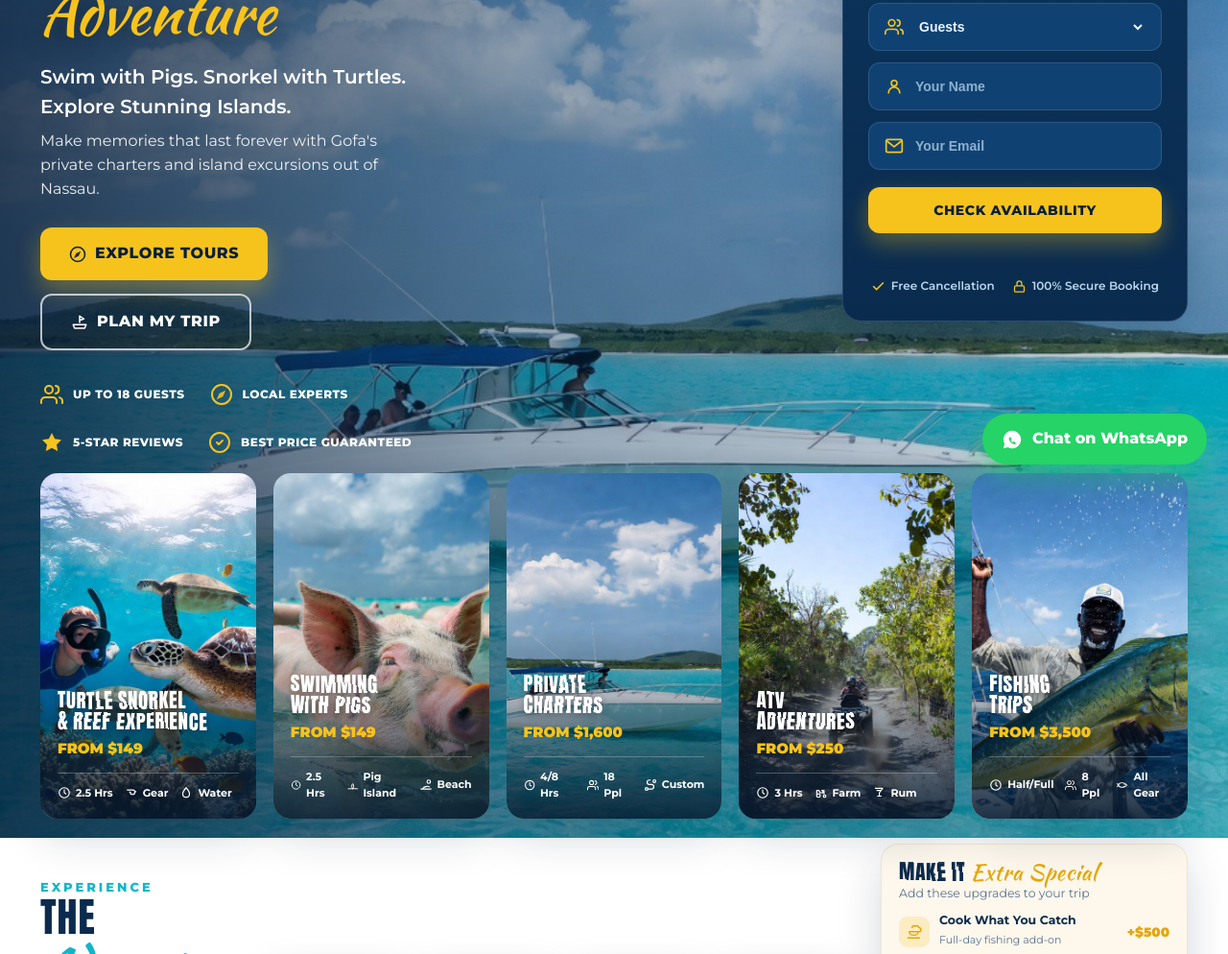
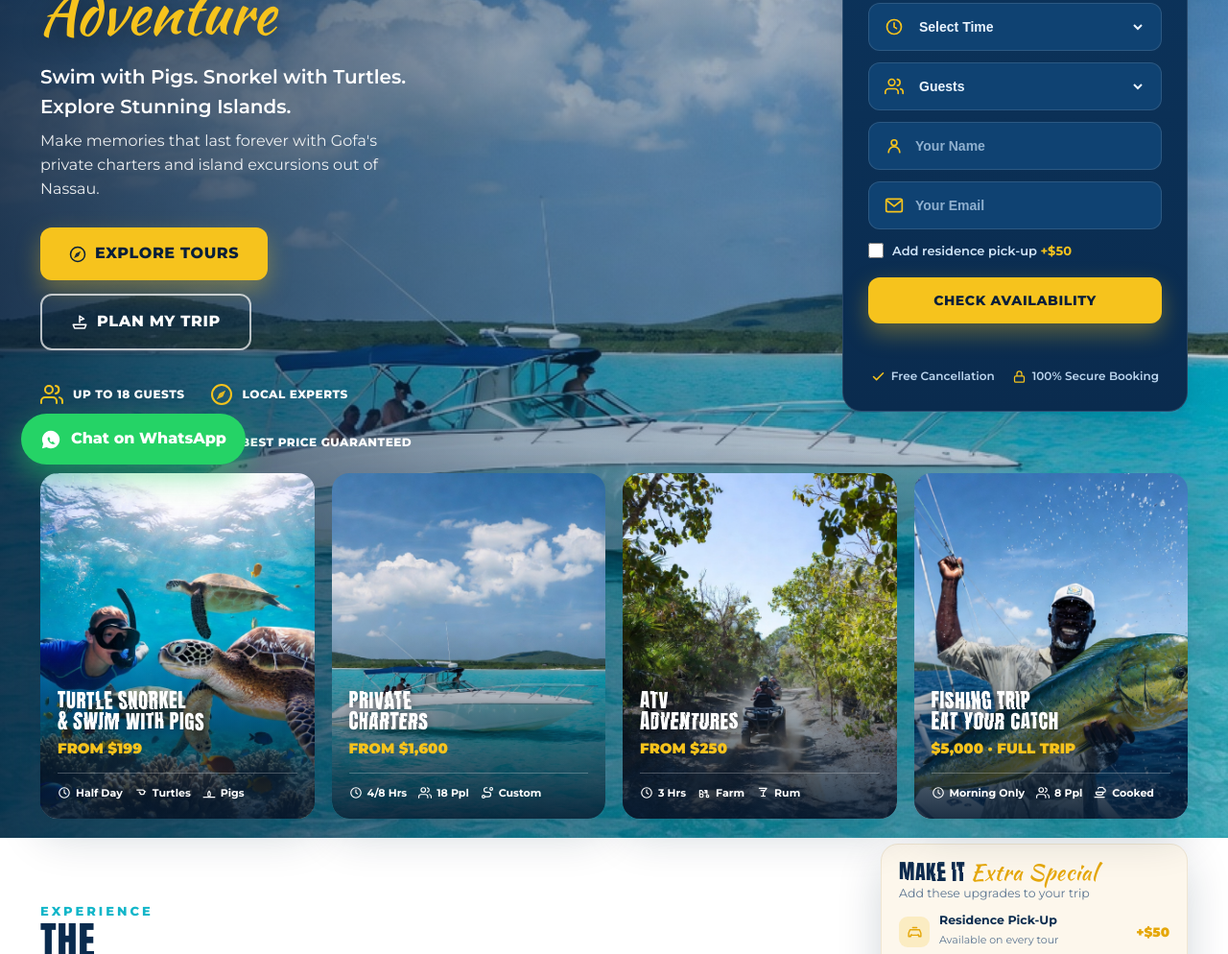
Before and after one commit to 3sh4rd/Gofa-chartering, a website: page index.html in a window 1280 px wide. Shown: the part 294-1288 px from the top of the page at 96% size. Drawn offline with Linux system fonts and the light colour scheme.

Commit message:
Merge tours, fishing full trip, scheduling, pickup add-on, live chat

```diff
--- a/index.html
+++ b/index.html
@@ -83,6 +83,9 @@
   .field select,.field input{background:transparent;border:none;color:#eaf4ff;font-size:14px;width:100%;outline:none;font-weight:600}
   .field select option{color:#0a2b4e}
   .book-card .btn{width:100%;margin-top:6px;justify-content:center}
+  .pickup-line{display:flex;align-items:center;gap:9px;color:#cfe4f7;font-size:13px;font-weight:600;margin:2px 0 12px;cursor:pointer}
+  .pickup-line b{color:var(--gold)}
+  .pickup-line input{width:16px;height:16px;accent-color:var(--gold);flex:0 0 auto}
   .assur{display:flex;gap:18px;justify-content:center;margin-top:16px;font-size:12px;color:#bcd6ef;font-weight:600}
   .assur span{display:flex;align-items:center;gap:6px}
   .assur svg{width:15px;height:15px;color:var(--gold)}
@@ -93,7 +96,7 @@
   .sec-head .ey{color:var(--teal);font-weight:800;letter-spacing:3px;text-transform:uppercase;font-size:13px}
   .sec-head h2{font-family:'Anton',Impact,sans-serif;font-weight:400;font-size:44px;color:var(--navy);margin:10px 0;text-transform:uppercase;letter-spacing:1px}
   .sec-head p{color:var(--muted);font-size:16px}
-  .card-row{display:grid;grid-template-columns:repeat(5,1fr);gap:18px;margin-top:-380px;position:relative;z-index:6}
+  .card-row{display:grid;grid-template-columns:repeat(4,1fr);gap:18px;margin-top:-380px;position:relative;z-index:6}
   .tours-head{margin-top:52px !important;margin-bottom:0 !important}
   .tcard{position:relative;border-radius:18px;overflow:hidden;min-height:360px;color:#fff;box-shadow:var(--shadow);display:flex;flex-direction:column;justify-content:flex-end;transition:transform .2s}
   .tcard:hover{transform:translateY(-6px)}
@@ -209,7 +212,7 @@
   .foot .contact-line svg{width:18px;height:18px;color:var(--gold);flex:0 0 auto}
   .copyright{border-top:1px solid rgba(255,255,255,.12);margin-top:36px;padding-top:20px;text-align:center;font-size:13px;color:#7f9ac0}
 
-  .wa{position:fixed;right:22px;bottom:22px;z-index:80;background:#25d366;color:#fff;padding:14px 20px;border-radius:40px;font-weight:800;display:flex;align-items:center;gap:10px;box-shadow:0 12px 30px rgba(37,211,102,.5);cursor:pointer;transition:transform .18s}
+  .wa{position:fixed;left:22px;bottom:22px;z-index:80;background:#25d366;color:#fff;padding:14px 20px;border-radius:40px;font-weight:800;display:flex;align-items:center;gap:10px;box-shadow:0 12px 30px rgba(37,211,102,.5);cursor:pointer;transition:transform .18s}
   .wa:hover{transform:translateY(-3px)}
   .wa svg{width:22px;height:22px}
 
@@ -328,14 +331,18 @@
       <input type="checkbox" name="botcheck" style="display:none" tabindex="-1" autocomplete="off" />
       <h3><span class="g">Book</span> Your Adventure</h3>
       <div class="field"><svg><use href="#i-pin"/></svg>
-        <select name="tour"><option value="">Select Tour</option><option>Turtle Snorkel &amp; Reef</option><option>Swimming with Pigs</option><option>Private Charter</option><option>ATV Adventure</option><option>Deep Sea Fishing</option></select>
+        <select name="tour" id="tourSelect"><option value="">Select Tour</option><option>Turtle Snorkel &amp; Swim With Pigs</option><option>Private Charter</option><option>ATV Adventure</option><option>Fishing Trip (Eat Your Catch)</option></select>
       </div>
       <div class="field"><svg><use href="#i-cal"/></svg><input type="text" name="date" placeholder="Select Date" onfocus="(this.type='date')" /></div>
+      <div class="field"><svg><use href="#i-clock"/></svg>
+        <select name="time" id="timeSelect"><option value="">Select Time</option><option>Morning</option><option>Afternoon (1:00 PM)</option></select>
+      </div>
       <div class="field"><svg><use href="#i-users"/></svg>
         <select name="guests"><option value="">Guests</option><option>1–2</option><option>3–6</option><option>7–12</option><option>13–18</option></select>
       </div>
       <div class="field"><svg><use href="#i-crew"/></svg><input type="text" name="name" placeholder="Your Name" required /></div>
       <div class="field"><svg><use href="#i-mail"/></svg><input type="email" name="email" placeholder="Your Email" required /></div>
+      <label class="pickup-line"><input type="checkbox" name="pickup" value="Yes (+$50)" /> <span>Add residence pick-up <b>+$50</b></span></label>
       <button type="submit" class="btn">Check Availability</button>
       <div class="form-msg" id="bookingMsg" role="status"></div>
       <div class="assur">
@@ -352,22 +359,12 @@
     <div class="card-row">
 
       <a class="tcard" href="#home">
-        <img class="scene" src="TURTLES SNORKLING.jpg" alt="Snorkeling with turtles and reef fish in the Bahamas" style="object-fit:cover" />
+        <img class="scene" src="TURTLES SNORKLING.jpg" alt="Turtle snorkel and swimming with pigs in the Bahamas" style="object-fit:cover" />
         <div class="ov"></div>
         <div class="inner">
-          <h3>Turtle Snorkel<br>& Reef Experience</h3>
-          <div class="price">FROM $149</div>
-          <div class="meta"><span><svg><use href="#i-clock"/></svg>2.5 Hrs</span><span><svg><use href="#i-mask"/></svg>Gear</span><span><svg><use href="#i-drop"/></svg>Water</span></div>
-        </div>
-      </a>
-
-      <a class="tcard" href="#home">
-        <img class="scene" src="PIGS.jpg" alt="Swimming with pigs in the Bahamas" style="object-fit:cover" />
-        <div class="ov"></div>
-        <div class="inner">
-          <h3>Swimming<br>With Pigs</h3>
-          <div class="price">FROM $149</div>
-          <div class="meta"><span><svg><use href="#i-clock"/></svg>2.5 Hrs</span><span><svg><use href="#i-island"/></svg>Pig Island</span><span><svg><use href="#i-beach"/></svg>Beach</span></div>
+          <h3>Turtle Snorkel<br>&amp; Swim With Pigs</h3>
+          <div class="price">FROM $199</div>
+          <div class="meta"><span><svg><use href="#i-clock"/></svg>Half Day</span><span><svg><use href="#i-mask"/></svg>Turtles</span><span><svg><use href="#i-island"/></svg>Pigs</span></div>
         </div>
       </a>
 
@@ -395,9 +392,9 @@
         <img class="scene" src="FISHING TRIPS.jpg" alt="Angler with a mahi-mahi catch on a Bahamas fishing charter" style="object-fit:cover" />
         <div class="ov"></div>
         <div class="inner">
-          <h3>Fishing<br>Trips</h3>
-          <div class="price">FROM $3,500</div>
-          <div class="meta"><span><svg><use href="#i-clock"/></svg>Half/Full</span><span><svg><use href="#i-users"/></svg>8 Ppl</span><span><svg><use href="#i-fish"/></svg>All Gear</span></div>
+          <h3>Fishing Trip<br>Eat Your Catch</h3>
+          <div class="price">$5,000 · FULL TRIP</div>
+          <div class="meta"><span><svg><use href="#i-clock"/></svg>Morning Only</span><span><svg><use href="#i-users"/></svg>8 Ppl</span><span><svg><use href="#i-cook"/></svg>Cooked</span></div>
         </div>
       </a>
 
@@ -437,6 +434,7 @@
     <div class="upsell">
       <h3><span class="rug">Make It</span> <span class="g">Extra Special</span></h3>
       <div class="s">Add these upgrades to your trip</div>
+      <div class="up-item"><div class="l"><span class="ib"><svg><use href="#i-taxi"/></svg></span><div class="t"><b>Residence Pick-Up</b><small>Available on every tour</small></div></div><div class="p">+$50</div></div>
       <div class="up-item"><div class="l"><span class="ib"><svg><use href="#i-cook"/></svg></span><div class="t"><b>Cook What You Catch</b><small>Full-day fishing add-on</small></div></div><div class="p">+$500</div></div>
       <div class="up-item"><div class="l"><span class="ib"><svg><use href="#i-lobster"/></svg></span><div class="t"><b>Lobster Meal</b><small>Seasonal</small></div></div><div class="p">+$500</div></div>
       <div class="up-item"><div class="l"><span class="ib"><svg><use href="#i-cocktail"/></svg></span><div class="t"><b>Premium Drinks Package</b><small>All day</small></div></div><div class="p">+$100</div></div>
@@ -500,6 +498,18 @@
     video.addEventListener('play', function () { card.classList.add('playing'); });
   });
 
+  // --- Fishing trips are morning-only; other tours offer morning or 1pm ----
+  var tourSel = document.getElementById('tourSelect');
+  var timeSel = document.getElementById('timeSelect');
+  if (tourSel && timeSel) {
+    var aftOpt = Array.prototype.filter.call(timeSel.options, function (o) { return /Afternoon/.test(o.text); })[0];
+    tourSel.addEventListener('change', function () {
+      var isFishing = /Fishing/.test(tourSel.value);
+      if (aftOpt) aftOpt.disabled = isFishing;
+      if (isFishing && /Afternoon/.test(timeSel.value)) timeSel.value = 'Morning';
+    });
+  }
+
   function serialize(form) {
     var data = {};
     new FormData(form).forEach(function (v, k) { data[k] = v; });
@@ -559,5 +569,25 @@
 })();
 </script>
 
+<!-- ==========================================================================
+     LIVE CHAT (Tawk.to) — lets the admin chat with customers on the site.
+     SETUP (free): 1) Sign up at https://tawk.to  2) Add a "Property" for your site
+     3) Copy your widget embed link (Administration > Channels > Chat Widget) — it
+        looks like https://embed.tawk.to/XXXXXXXX/YYYYYYYY
+     4) Replace YOUR_TAWK_PROPERTY_ID/YOUR_TAWK_WIDGET_ID below with those two codes.
+     You (the admin) reply from the tawk.to dashboard or mobile app.
+     ========================================================================== -->
+<script type="text/javascript">
+var Tawk_API = Tawk_API || {}, Tawk_LoadStart = new Date();
+(function () {
+  var TAWK_SRC = 'https://embed.tawk.to/YOUR_TAWK_PROPERTY_ID/YOUR_TAWK_WIDGET_ID';
+  if (TAWK_SRC.indexOf('YOUR_TAWK') !== -1) return; // not configured yet — skip
+  var s1 = document.createElement('script'), s0 = document.getElementsByTagName('script')[0];
+  s1.async = true; s1.src = TAWK_SRC; s1.charset = 'UTF-8';
+  s1.setAttribute('crossorigin', '*');
+  s0.parentNode.insertBefore(s1, s0);
+})();
+</script>
+
 </body>
 </html>
```
